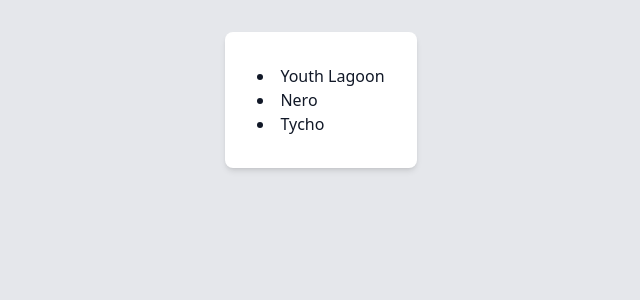
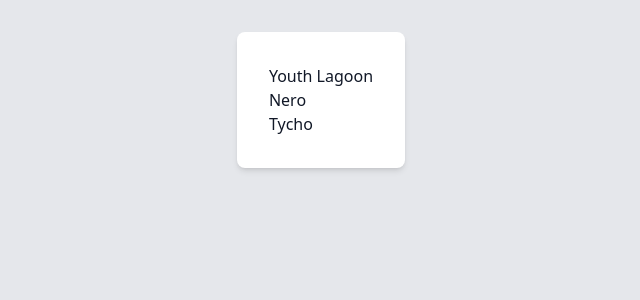
Before and after one commit to phyrisrose/frontend-tickets, a Next.js app: page / in a window 1280 px wide. Shown: the top 300 px of the page, without its empty margins (319-959 px from the left). Built offline with nearby package versions, Linux system fonts and the light colour scheme.

Commit message:
adding a plain `List` component

```diff
--- a/src/app/main-client.tsx
+++ b/src/app/main-client.tsx
@@ -1,16 +1,18 @@
 `use client`;
 
-import { Card, LinkListItem } from '@/components';
+import { Card, LinkListItem, List } from '@/components';
 import { shows } from './shows-data';
 
 export default function MainClient() {
   return (
     <Card className="p-8">
-      {shows.map((show, index) => (
-        <LinkListItem key={index} href={`/checkout/${show.id}`}>
-          {show.musician}
-        </LinkListItem>
-      ))}
+      <List>
+        {shows.map((show, index) => (
+          <LinkListItem key={index} href={`/checkout/${show.id}`}>
+            {show.musician}
+          </LinkListItem>
+        ))}
+      </List>
     </Card>
   );
 }
--- a/src/components/index.ts
+++ b/src/components/index.ts
@@ -1,3 +1,4 @@
 export { default as Card } from './card';
+export { default as List } from './list';
 export { default as ListItem } from './list-item';
 export { default as LinkListItem } from './link-list-item';
--- /dev/null
+++ b/src/components/list.tsx
@@ -0,0 +1,8 @@
+import { PropsWithChildren } from 'react';
+
+/**
+ * @todo style
+ */
+export default function List({ children }: PropsWithChildren) {
+  return <ul>{children}</ul>;
+}
```
